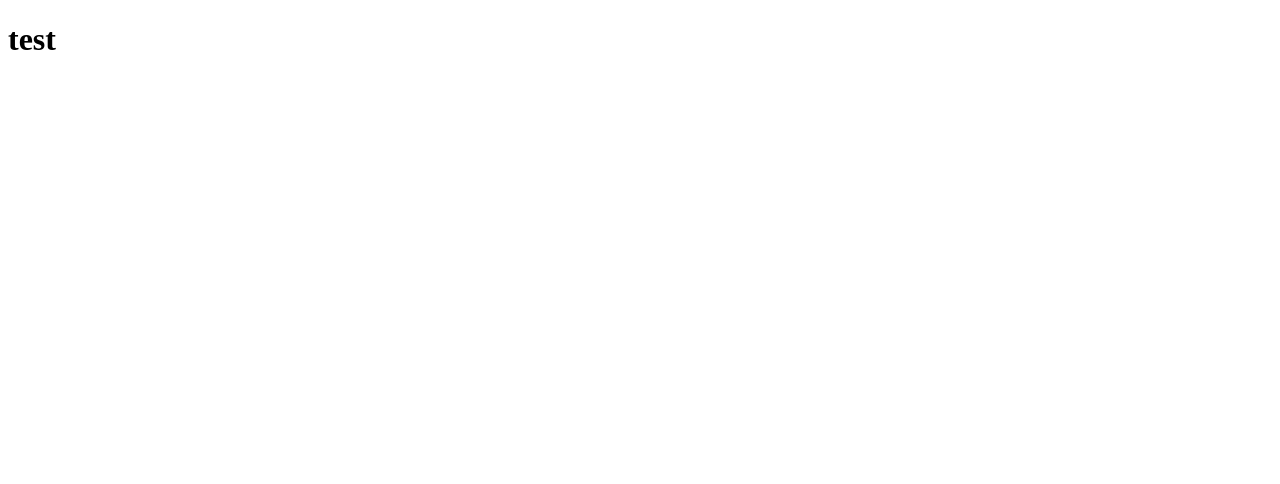
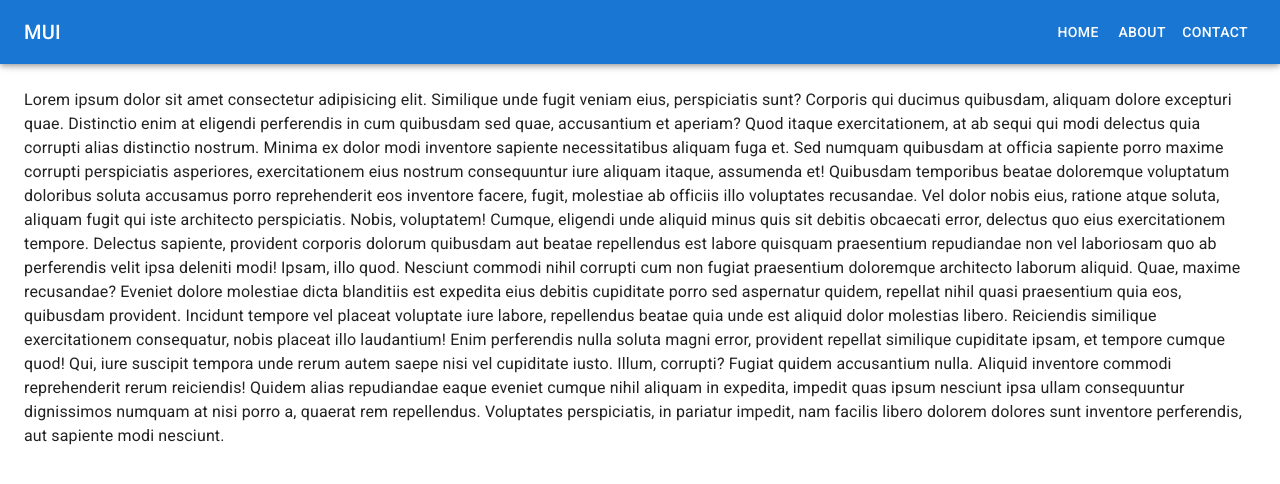
Before and after one commit to rmdbarbosa/Ecommerce---React-Challenge, a React (Vite) app: page / in a window 1280 px wide. Shown: the top 484 px of the page. Built offline with nearby package versions, Linux system fonts and the light colour scheme.

Commit message:
installed dependencies + created navbar

```diff
--- a/index.html
+++ b/index.html
@@ -2,7 +2,12 @@
 <html lang="en">
   <head>
     <meta charset="UTF-8" />
-
+    <link rel="preconnect" href="https://fonts.googleapis.com" />
+    <link rel="preconnect" href="https://fonts.gstatic.com" crossorigin />
+    <link
+      rel="stylesheet"
+      href="https://fonts.googleapis.com/css2?family=Roboto:wght@300;400;500;600;700&display=swap"
+    />
     <meta name="viewport" content="width=device-width, initial-scale=1.0" />
     <title>Totality Corp - Ecommerce</title>
   </head>
--- a/package.json
+++ b/package.json
@@ -10,6 +10,10 @@
     "preview": "vite preview"
   },
   "dependencies": {
+    "@emotion/react": "^11.11.1",
+    "@emotion/styled": "^11.11.0",
+    "@mui/icons-material": "^5.14.7",
+    "@mui/material": "^5.14.7",
     "react": "^18.2.0",
     "react-dom": "^18.2.0"
   },
--- a/src/App.jsx
+++ b/src/App.jsx
@@ -1,9 +1,7 @@
 function App() {
   return (
     <>
-      <div>
-        <h1>test</h1>
-      </div>
+      <div></div>
     </>
   );
 }
--- /dev/null
+++ b/src/components/DrawerAppBar.jsx
@@ -0,0 +1,152 @@
+import * as React from "react";
+import PropTypes from "prop-types";
+import AppBar from "@mui/material/AppBar";
+import Box from "@mui/material/Box";
+import CssBaseline from "@mui/material/CssBaseline";
+import Divider from "@mui/material/Divider";
+import Drawer from "@mui/material/Drawer";
+import IconButton from "@mui/material/IconButton";
+import List from "@mui/material/List";
+import ListItem from "@mui/material/ListItem";
+import ListItemButton from "@mui/material/ListItemButton";
+import ListItemText from "@mui/material/ListItemText";
+import MenuIcon from "@mui/icons-material/Menu";
+import Toolbar from "@mui/material/Toolbar";
+import Typography from "@mui/material/Typography";
+import Button from "@mui/material/Button";
+
+const drawerWidth = 240;
+const navItems = ["Home", "About", "Contact"];
+
+function DrawerAppBar(props) {
+  const { window } = props;
+  const [mobileOpen, setMobileOpen] = React.useState(false);
+
+  const handleDrawerToggle = () => {
+    setMobileOpen((prevState) => !prevState);
+  };
+
+  const drawer = (
+    <Box onClick={handleDrawerToggle} sx={{ textAlign: "center" }}>
+      <Typography variant="h6" sx={{ my: 2 }}>
+        MUI
+      </Typography>
+      <Divider />
+      <List>
+        {navItems.map((item) => (
+          <ListItem key={item} disablePadding>
+            <ListItemButton sx={{ textAlign: "center" }}>
+              <ListItemText primary={item} />
+            </ListItemButton>
+          </ListItem>
+        ))}
+      </List>
+    </Box>
+  );
+
+  const container =
+    window !== undefined ? () => window().document.body : undefined;
+
+  return (
+    <Box sx={{ display: "flex" }}>
+      <CssBaseline />
+      <AppBar component="nav">
+        <Toolbar>
+          <IconButton
+            color="inherit"
+            aria-label="open drawer"
+            edge="start"
+            onClick={handleDrawerToggle}
+            sx={{ mr: 2, display: { sm: "none" } }}
+          >
+            <MenuIcon />
+          </IconButton>
+          <Typography
+            variant="h6"
+            component="div"
+            sx={{ flexGrow: 1, display: { xs: "none", sm: "block" } }}
+          >
+            MUI
+          </Typography>
+          <Box sx={{ display: { xs: "none", sm: "block" } }}>
+            {navItems.map((item) => (
+              <Button key={item} sx={{ color: "#fff" }}>
+                {item}
+              </Button>
+            ))}
+          </Box>
+        </Toolbar>
+      </AppBar>
+      <nav>
+        <Drawer
+          container={container}
+          variant="temporary"
+          open={mobileOpen}
+          onClose={handleDrawerToggle}
+          ModalProps={{
+            keepMounted: true, // Better open performance on mobile.
+          }}
+          sx={{
+            display: { xs: "block", sm: "none" },
+            "& .MuiDrawer-paper": {
+              boxSizing: "border-box",
+              width: drawerWidth,
+            },
+          }}
+        >
+          {drawer}
+        </Drawer>
+      </nav>
+      <Box component="main" sx={{ p: 3 }}>
+        <Toolbar />
+        <Typography>
+          Lorem ipsum dolor sit amet consectetur adipisicing elit. Similique
+          unde fugit veniam eius, perspiciatis sunt? Corporis qui ducimus
+          quibusdam, aliquam dolore excepturi quae. Distinctio enim at eligendi
+          perferendis in cum quibusdam sed quae, accusantium et aperiam? Quod
+          itaque exercitationem, at ab sequi qui modi delectus quia corrupti
+          alias distinctio nostrum. Minima ex dolor modi inventore sapiente
+          necessitatibus aliquam fuga et. Sed numquam quibusdam at officia
+          sapiente porro maxime corrupti perspiciatis asperiores, exercitationem
+          eius nostrum consequuntur iure aliquam itaque, assumenda et! Quibusdam
+          temporibus beatae doloremque voluptatum doloribus soluta accusamus
+          porro reprehenderit eos inventore facere, fugit, molestiae ab officiis
+          illo voluptates recusandae. Vel dolor nobis eius, ratione atque
+          soluta, aliquam fugit qui iste architecto perspiciatis. Nobis,
+          voluptatem! Cumque, eligendi unde aliquid minus quis sit debitis
+          obcaecati error, delectus quo eius exercitationem tempore. Delectus
+          sapiente, provident corporis dolorum quibusdam aut beatae repellendus
+          est labore quisquam praesentium repudiandae non vel laboriosam quo ab
+          perferendis velit ipsa deleniti modi! Ipsam, illo quod. Nesciunt
+          commodi nihil corrupti cum non fugiat praesentium doloremque
+          architecto laborum aliquid. Quae, maxime recusandae? Eveniet dolore
+          molestiae dicta blanditiis est expedita eius debitis cupiditate porro
+          sed aspernatur quidem, repellat nihil quasi praesentium quia eos,
+          quibusdam provident. Incidunt tempore vel placeat voluptate iure
+          labore, repellendus beatae quia unde est aliquid dolor molestias
+          libero. Reiciendis similique exercitationem consequatur, nobis placeat
+          illo laudantium! Enim perferendis nulla soluta magni error, provident
+          repellat similique cupiditate ipsam, et tempore cumque quod! Qui, iure
+          suscipit tempora unde rerum autem saepe nisi vel cupiditate iusto.
+          Illum, corrupti? Fugiat quidem accusantium nulla. Aliquid inventore
+          commodi reprehenderit rerum reiciendis! Quidem alias repudiandae eaque
+          eveniet cumque nihil aliquam in expedita, impedit quas ipsum nesciunt
+          ipsa ullam consequuntur dignissimos numquam at nisi porro a, quaerat
+          rem repellendus. Voluptates perspiciatis, in pariatur impedit, nam
+          facilis libero dolorem dolores sunt inventore perferendis, aut
+          sapiente modi nesciunt.
+        </Typography>
+      </Box>
+    </Box>
+  );
+}
+
+DrawerAppBar.propTypes = {
+  /**
+   * Injected by the documentation to work in an iframe.
+   * You won't need it on your project.
+   */
+  window: PropTypes.func,
+};
+
+export default DrawerAppBar;
--- a/src/main.jsx
+++ b/src/main.jsx
@@ -1,9 +1,11 @@
 import React from "react";
 import ReactDOM from "react-dom/client";
+import DrawerAppBar from "./components/DrawerAppBar";
 import App from "./App.jsx";
 
 ReactDOM.createRoot(document.getElementById("root")).render(
   <React.StrictMode>
+    <DrawerAppBar />
     <App />
   </React.StrictMode>
 );
```
Also changed, not shown: 1 other file (tests, documents, lock files or other folders).
